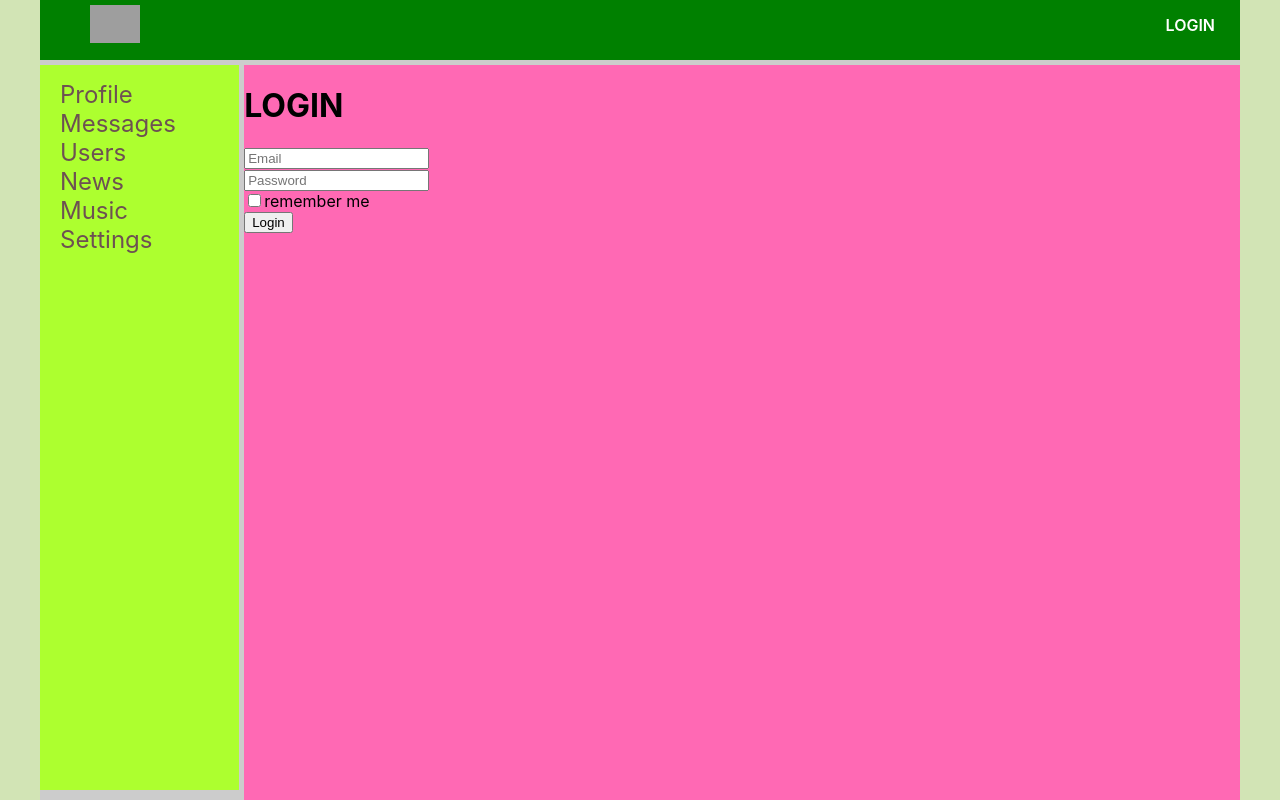
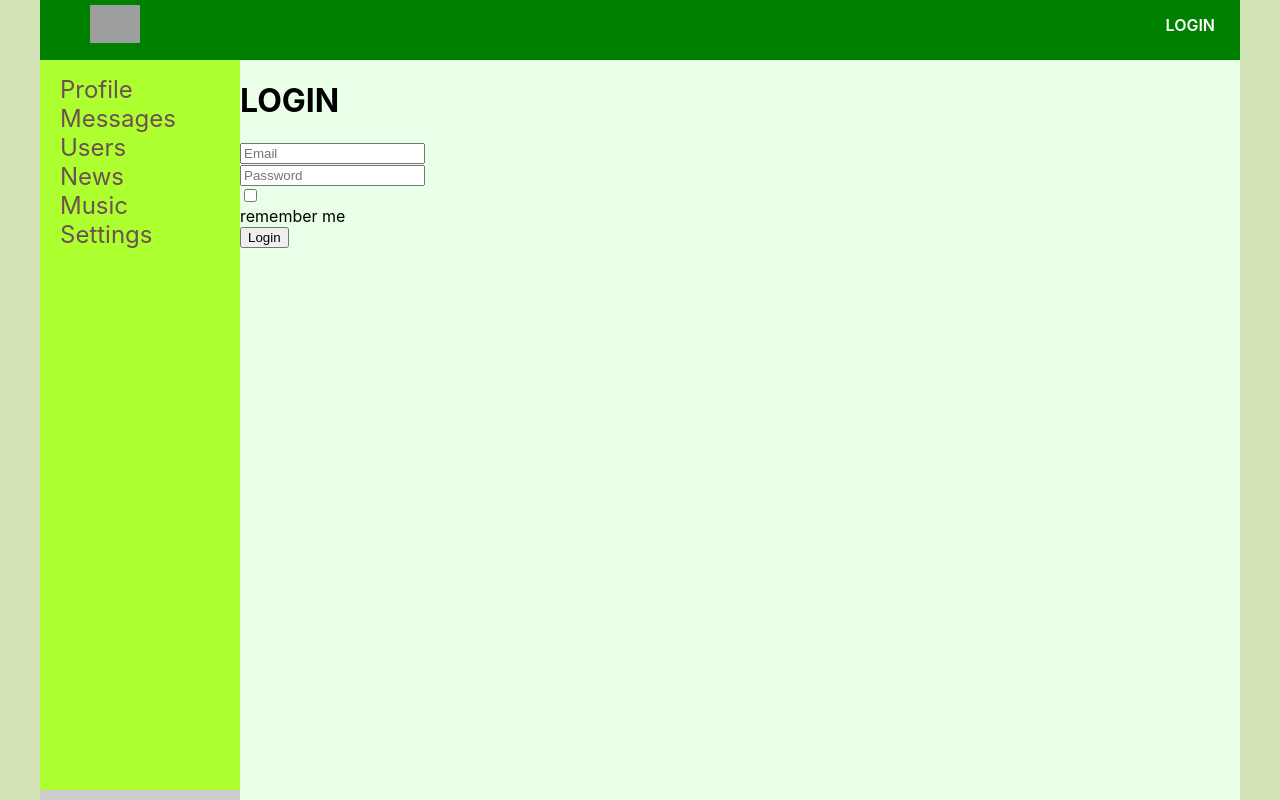
Before and after one commit to Soul1/Social-network, a React (Create React App) app: page /login in a window 1280 px wide. Built offline with nearby package versions, Linux system fonts and the light colour scheme; no server answers; grey boxes are pictures that could not be loaded.

Commit message:
create component Textarea and Input, update form in pages Login, Profile and Mesaages

```diff
--- a/src/App.css
+++ b/src/App.css
@@ -15,7 +15,6 @@ body{
   grid-template-areas: "h h" "n c";
   grid-template-rows: 60px 1fr;
   grid-template-columns: 2fr 10fr;
-  grid-gap: 5px;
   max-width: 1200px;
   margin: 0 auto;
   height: 100vh;
@@ -25,5 +24,5 @@ body{
 
 .app-wrapper__content {
     grid-area: c;
-    background-color: hotpink;
+    background-color: #eaffe7;
 }
--- a/src/components/Dialogs/DialogItem/DialogItem.jsx
+++ b/src/components/Dialogs/DialogItem/DialogItem.jsx
@@ -1,12 +1,14 @@
 import React from 'react';
-import classes from './../Dialogs.module.css';
+import s from './../Dialogs.module.css';
 import {NavLink} from 'react-router-dom';
 
 const DialogItem = (props) => {
     let path = "/dialogs/" + props.id;
 
     return (
-        <NavLink to={path} className={classes.dialog}><img src={props.avatarImg} /> {props.name}</NavLink>
+        <NavLink to={path} className={s.dialog}>
+            <img src={props.avatarImg} /> <div className={s.name}>{props.name}</div>
+        </NavLink>
     )
 };
 
--- a/src/components/Dialogs/Dialogs.jsx
+++ b/src/components/Dialogs/Dialogs.jsx
@@ -3,19 +3,22 @@ import classes from './Dialogs.module.css';
 import DialogItem from "./DialogItem/DialogItem";
 import Message from "./Message/Message";
 import {Field, reduxForm} from "redux-form";
+import {required, maxLengthCreator} from "../../utils/validators/validator";
+import {Textarea} from "../common/FormsControls/FormsControls";
 
+const maxLength5 =  maxLengthCreator(5);
 
 const addMessageForm = (props) => {
 
   return (
     <form  onSubmit={props.handleSubmit}>
-      <Field component={'textarea'} name={"newMessageBody"}/>
+      <Field component={Textarea} validate={[required, maxLength5]} name={"newMessageBody"}/>
       <button>Send</button>
     </form>
   )
 };
 
-const MessageReduxForm = reduxForm({form: "message"})(addMessageForm)
+const MessageReduxForm = reduxForm({form: "message"})(addMessageForm);
 
 const Dialogs = (props) => {
 
@@ -27,7 +30,7 @@ const Dialogs = (props) => {
 
   const addNewMessage = (values) => {
     props.sendMessage(values.newMessageBody)
-  }
+  };
 
   return (
     <div className={classes.dialogs}>
--- a/src/components/Dialogs/Dialogs.module.css
+++ b/src/components/Dialogs/Dialogs.module.css
@@ -2,19 +2,7 @@
     display: grid;
     grid-template-columns: 2fr 10fr;
 }
-.dialogsItem{
 
-}
-.dialog{
-
-}
-
-.messages{
-
-}
-.message{
-
-}
 .dialogs a{
     display: block;
     margin-left: 15px;
@@ -27,3 +15,16 @@
     margin-top: 15px;
     margin-left: 10px;
 }
+
+.name {
+    color: #000;
+}
+
+.message{
+    background-color: #fff;
+    padding: 5px 7px;
+    font-weight: 600;
+    font-size: 14px;
+    margin-bottom: 3px;
+    border-bottom: 1px solid #62ff7d;
+}
--- a/src/components/Dialogs/Message/Message.jsx
+++ b/src/components/Dialogs/Message/Message.jsx
@@ -1,10 +1,10 @@
 import React from 'react';
-import classes from './../Dialogs.module.css';
+import s from './../Dialogs.module.css';
 
 
 const Message = (props) => {
     return (
-        <div className={classes.message}>{props.message}</div>
+        <div className={s.message}>{props.message}</div>
     )
 };
 
--- a/src/components/Login/Login.js
+++ b/src/components/Login/Login.js
@@ -1,20 +1,25 @@
 import React from "react";
 import {Field, reduxForm} from "redux-form";
+import {Input} from "../common/FormsControls/FormsControls";
+import {required} from "../../utils/validators/validator";
 
 const LoginForm = (props) => {
 
   return (
     <form onSubmit={props.handleSubmit}>
       <div>
-        <Field name={'login'} placeholder={"Email"} component={"input"}/>
+        <Field name={'login'} placeholder={"Email" +
+        ""} component={Input} validate={[required]}/>
       </div>
 
       <div>
-        <Field name={'password'} placeholder={"Password"} component={"input"}/>
+        <Field name={'password'} placeholder={"Password" +
+        ""} component={Input} validate={[required]}/>
       </div>
 
       <div>
-        <Field component={"input"} name={'rememberMe'} type={'checkbox'}/>remember me
+        <Field component={Input} name={'rememberMe'}
+               type={'checkbox'}/>remember me
       </div>
       <div>
         <button>Login</button>
--- a/src/components/Profile/MyPosts/MyPosts.jsx
+++ b/src/components/Profile/MyPosts/MyPosts.jsx
@@ -2,16 +2,20 @@ import React from 'react';
 import classes from './MyPosts.module.css';
 import Post from './Post/Post';
 import {Field, reduxForm} from "redux-form";
+import {Textarea} from "../../common/FormsControls/FormsControls";
+import {maxLengthCreator, required} from "../../../utils/validators/validator";
 
+const maxLength50 =  maxLengthCreator(50)
 
 const MyPostForm = (props) => {
 
   return (
     <form onSubmit={props.handleSubmit}>
       <Field
-        component={'textarea'}
+        component={Textarea}
+        validate={[required, maxLength50]}
         name={"addNewPostBody"}
-        className={classes.textarea} required/>
+        className={classes.textarea} />
       <button className={classes.button}>Add post</button>
     </form>
   )
--- a/src/components/Profile/MyPosts/Post/Post.jsx
+++ b/src/components/Profile/MyPosts/Post/Post.jsx
@@ -1,11 +1,14 @@
 import React from 'react';
-import classes from './Post.module.css';
+import s from './Post.module.css';
+import userAvatar from '../../../../assets/image/user.jpg'
 
 const Post = (props) => {
   return (
-    <div className={classes.item}>
-      <img src='https://static.wixstatic.com/media/60a4cc_7cd4ab091bc442f699f05caf5269f937~mv2_d_2083_2083_s_2.png/v1/fit/w_1024,h_1024,al_c,q_80/file.png' />
-      {props.message}
+    <div>
+      <div className={s.item}>
+        <img src={userAvatar}/>
+        {props.message}
+      </div>
       <div>
         {props.like}
         <span> Like</span>
--- a/src/components/Profile/MyPosts/Post/Post.module.css
+++ b/src/components/Profile/MyPosts/Post/Post.module.css
@@ -1,9 +1,13 @@
 .item {
-  color: cyan;
+  display: flex;
+  align-items: center;
+  color: #005454;
+  margin-bottom: 10px;
 }
 
 .item img{
   width: 35px;
   height: 35px;
   border-radius: 50%;
+  margin-right: 10px;
 }
--- /dev/null
+++ b/src/components/common/FormsControls/FormsControls.js
@@ -0,0 +1,25 @@
+import React from "react";
+import s from './FormsControls.module.css'
+
+const FormControl = ({input, meta, child, ...props}) => {
+  const hasError = meta.touched && meta.error;
+
+  return (
+    <div className={s.formControl + ' ' + (hasError ? s.error : '')}>
+      <div>
+        {props.children}
+      </div>
+      {hasError && <span>{meta.error}</span>}
+    </div>
+  )
+};
+
+export const Textarea = (props) => {
+  const {input, meta, child, ...restProps} = props;
+  return <FormControl {...props}><textarea {...input} {...restProps}/></FormControl>
+};
+
+export const Input = (props) => {
+  const {input, meta, child, ...restProps} = props;
+  return <FormControl {...props}><input {...input} {...restProps}/></FormControl>
+};
--- /dev/null
+++ b/src/components/common/FormsControls/FormsControls.module.css
@@ -0,0 +1,8 @@
+.formControl.error input,
+.formControl.error textarea {
+    border: 1px solid #f00;
+}
+
+.formControl.error span{
+  color: #f00;
+}
--- /dev/null
+++ b/src/utils/validators/validator.js
@@ -0,0 +1,9 @@
+export const required = value => {
+  if (value) return undefined;
+  return 'error is required';
+};
+
+export const maxLengthCreator= (maxLength) => value => {
+  if (value.length > maxLength) return `error max length is ${maxLength} symbols!!!`;
+  return undefined;
+};
```
